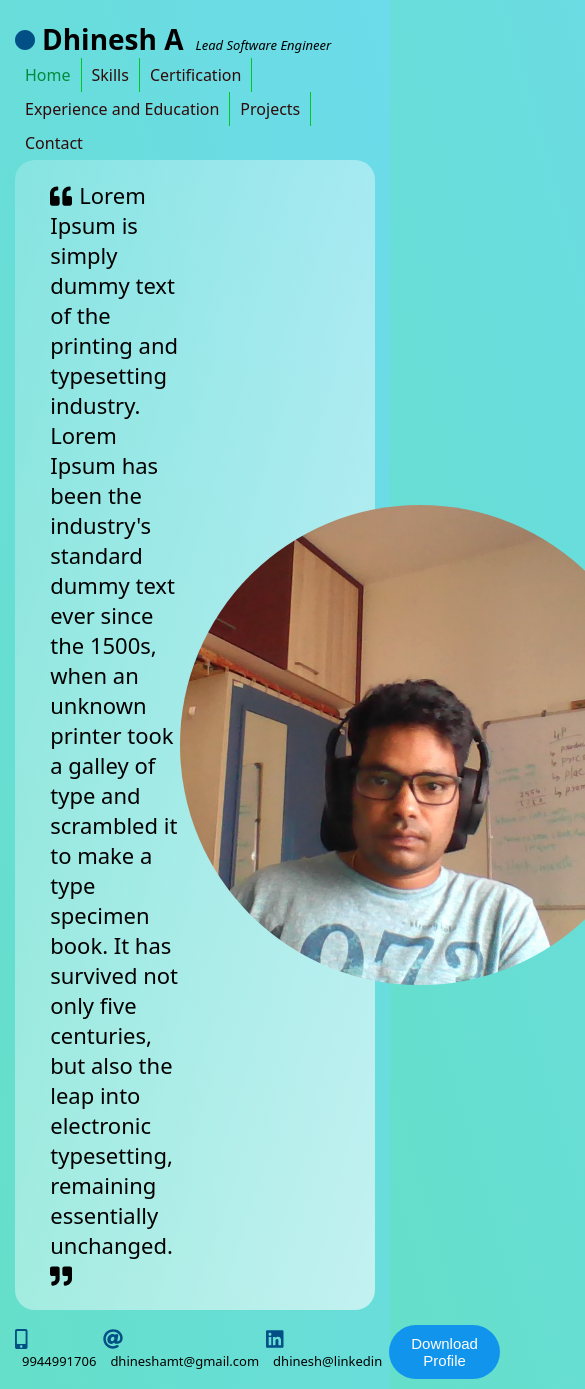
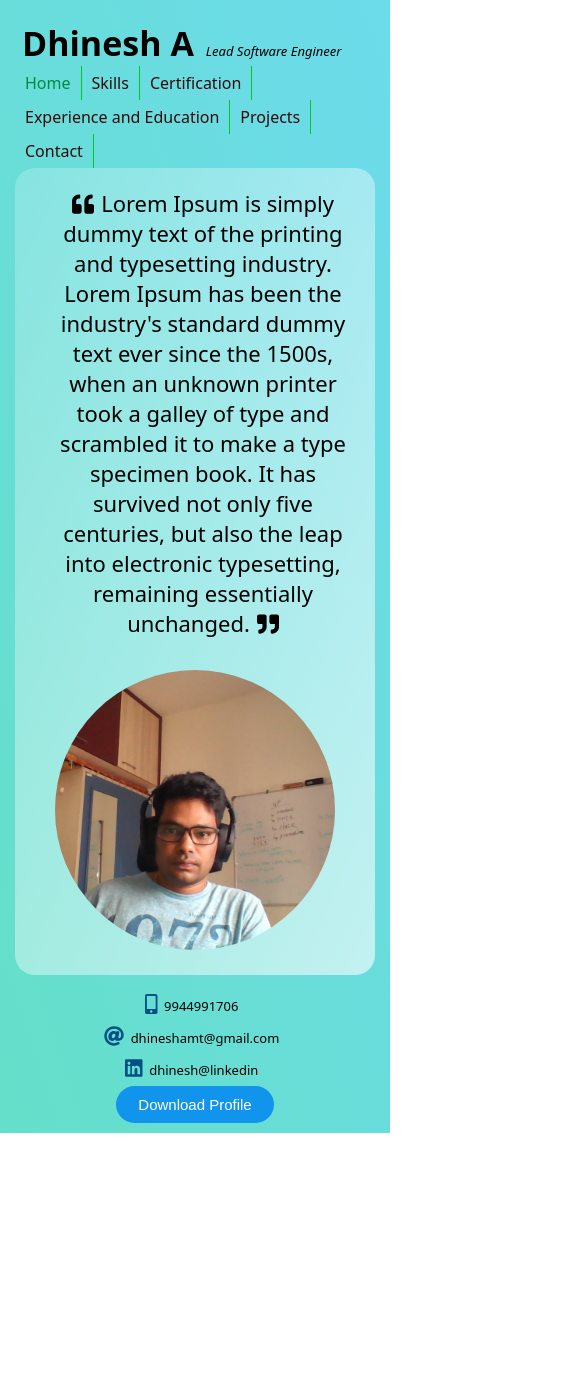
Before and after one commit to Dhineshamt/profile_website, a React (Create React App) app: page / in a window 390 px wide. Shown: the top 1389 px of the page, 585 px wide, since content can reach past the window. After the commit the page ends 1133 px from the top, so only its background shows below. Built offline with nearby package versions, Linux system fonts and the light colour scheme.

Commit message:
Reponsive design

```diff
--- a/src/components/Header.js
+++ b/src/components/Header.js
@@ -5,11 +5,13 @@ export const Header = () => {
     return (
         <div className="header-container">
             <div>
-                <svg preserveAspectRatio="none" data-bbox="0 5 20 20" xmlns="http://www.w3.org/2000/svg" width="20" height="20" viewBox="0 0 200 200" role="img">
-                    <g>
-                        <path fill="#005085" d="M200 100c0 55.228-44.772 100-100 100S0 155.228 0 100 44.772 0 100 0s100 44.772 100 100z"></path>
-                    </g>
-                </svg>
+                <span className="circle-icon">
+                    <svg preserveAspectRatio="none" data-bbox="0 5 20 20" xmlns="http://www.w3.org/2000/svg" width="20" height="20" viewBox="0 0 200 200" role="img">
+                        <g>
+                            <path fill="#005085" d="M200 100c0 55.228-44.772 100-100 100S0 155.228 0 100 44.772 0 100 0s100 44.772 100 100z"></path>
+                        </g>
+                    </svg>
+                </span>
                 <span className="primary-text m-left" >
                     Dhinesh A<span className="designation">Lead Software Engineer</span></span>
                 <span className="menu">
--- a/src/components/Menu.js
+++ b/src/components/Menu.js
@@ -1,5 +1,7 @@
 import { Component, Fragment } from "react";
 import { BrowserRouter, Route, Link, Routes, NavLink } from 'react-router-dom';
+import { FontAwesomeIcon } from '@fortawesome/react-fontawesome';
+import { faBars } from '@fortawesome/free-solid-svg-icons';
 
 
 //To Do - Put menu components to this component
@@ -8,32 +10,31 @@ export default class Menu extends Component {
   constructor(props) {
     super(props);
     this.state = {
-      mssg: ""
-    };
-    this.handleClick = this.handleClick.bind(this);
-    // this.changeTitle = this.changeTitle.bind(this);
-
-    this.handleClick();
+      iconClass: 'icon collapse-menu'
+    }
+    this.expandIcon = this.expandIcon.bind();
   }
 
-  handleClick = () => {
-    this.setState({ mssg: "Hi there!" });
-    console.log(this.state.mssg);
-  };
+  expandIcon() {
+    if (this.state.iconClass === 'icon collapse-menu') {
+      this.setState({ iconClass: "icon expand-menu" })
+    } else {
+      this.setState({ iconClass: "icon collapse-menu" })
+    }
 
+  }
   render() {
     return (
-
       <div className="nav">
-        {/* <BrowserRouter> */}
         <NavLink to='/' className={({ isActive }) => (isActive ? 'active' : 'inactive')}>Home</NavLink>
         <NavLink to='/skills'>Skills</NavLink>
         <NavLink to='/certification'>Certification</NavLink>
         <NavLink to='/experience'>Experience and Education</NavLink>
         <NavLink to='/projects'>Projects</NavLink>
         <NavLink to='/Contact'>Contact</NavLink>
-        {/* <Link to='/Contact' onClick={this.forceUpdate}>Contact</Link> */}
-        {/* </BrowserRouter> */}
+        <button className={this.state.iconClass} onClick={this.expandIcon}>
+          <FontAwesomeIcon icon={faBars} />
+        </button>
       </div>
 
     )
--- a/src/style/common.scss
+++ b/src/style/common.scss
@@ -6,6 +6,15 @@ body{
     background: linear-gradient(to right top, #65dfc9, #6cdbeb);
     font-family: $global-font;
     min-height: 100vh;
+  }
+
+  .page-margin {
+    padding: 10px 15px;
+  }
+
+  .container {
+    max-width: 100%;
+    height: 100%;
   }
 
   .page-size{
@@ -18,15 +27,18 @@ body{
     /* box-shadow: 0 4px 8px 0 rgba(0, 0, 0, 0.2), 0 6px 20px 0 rgba(0, 0, 0, 0.19); */
   }
 
-  .container {
-    max-width: 100%;
-    height: 100%;
-  }
+
 
   .primary-text {
     font-size: $primary-font-size;
     font-weight: bold;
     color: black;
+    // @media screen and (max-width: 600px) {
+    //   font-size: 60px;
+    //   svg {
+    //     display: none;
+    //   }
+    // }
   }
 
 
@@ -35,12 +47,9 @@ body{
     font-weight: normal;
     color: black;
     font-style: italic;
+
   }
 
   .m-left {
     margin: 7px;
   }
-
-  .page-margin {
-    padding: 10px 15px;
-  }
--- a/src/style/header.scss
+++ b/src/style/header.scss
@@ -23,6 +23,10 @@
   }
 }
 
+.icon {
+  display: none;
+}
+
 .header-container {
   margin: 10px 0 15px 0;
 }
@@ -34,3 +38,7 @@
   font-style: italic;
   margin-left: 12px;
 }
+
+.circle-icon {
+  display: inline;
+}
--- a/src/style/index.scss
+++ b/src/style/index.scss
@@ -2,4 +2,5 @@
 @import './common.scss';
 @import './header.scss';
 @import './home.scss';
-@import './footer.scss'
+@import './footer.scss';
+@import './media.scss';
--- /dev/null
+++ b/src/style/media.scss
@@ -0,0 +1,35 @@
+@media screen and (max-width: 600px) {
+    .circle-icon {
+        display: none;
+    }
+
+    .primary-text {
+        font-size: 34px;
+    }
+
+    .footer {
+        flex-direction: column;
+        text-align: center;
+        gap: 5px;
+    }
+
+    .home {
+        flex-direction: column;
+        align-items: normal;
+        text-align: center;
+    }
+
+    .profile-img {
+        max-width: 100%;
+    }
+
+    .profile-pic {
+        width: 280px;
+        height: 280px;
+        margin: 10% 0 0 0;
+    }
+
+
+
+
+}
```
Also changed, not shown: src/Main.js (deleted, +0 -14 lines).
